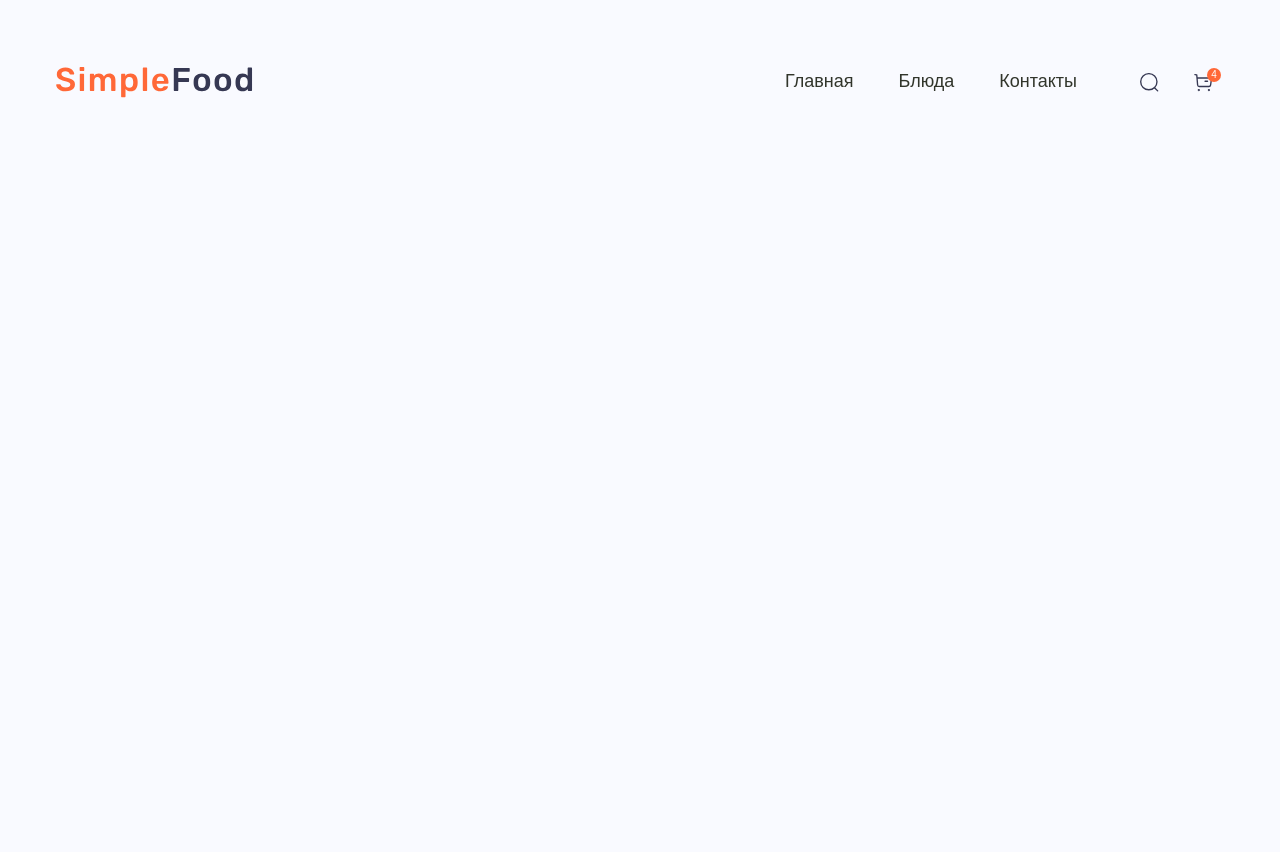
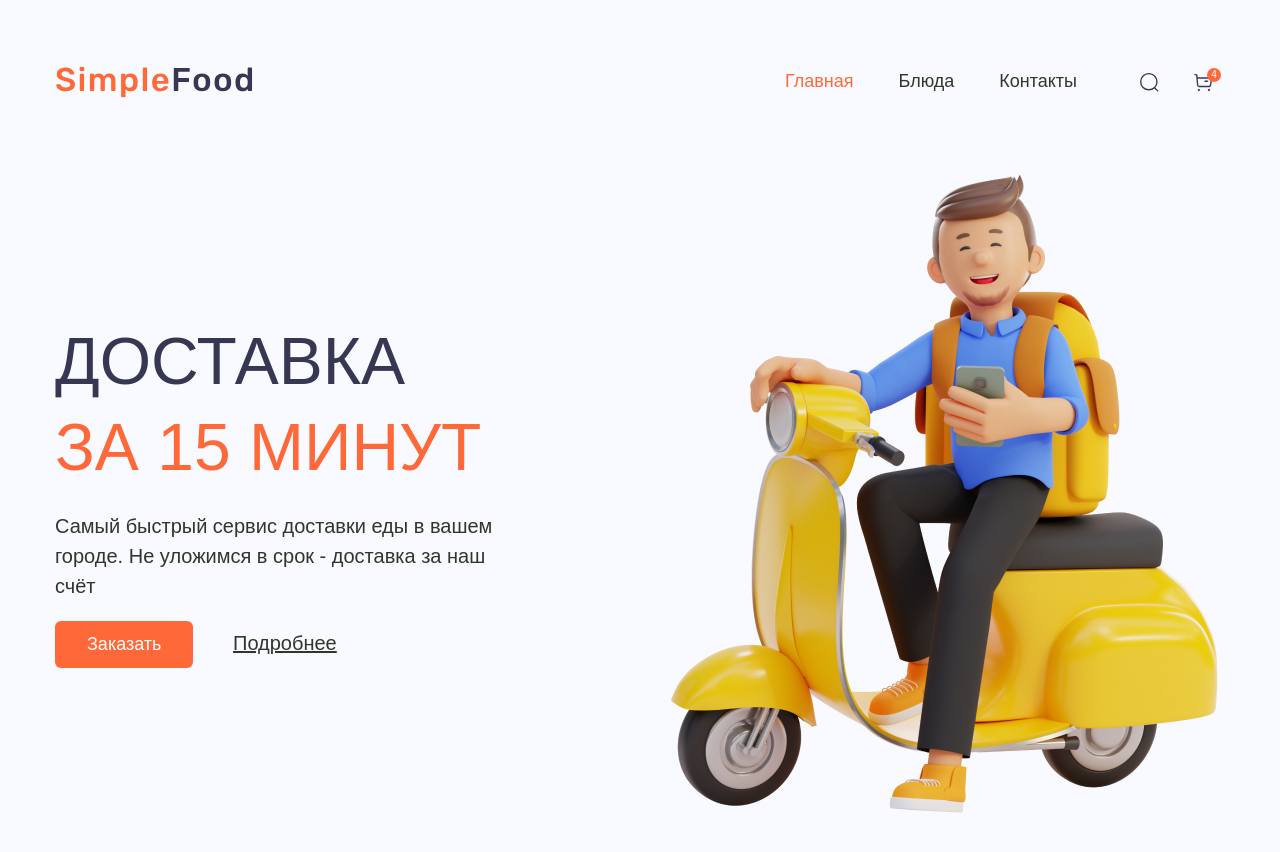
Before and after one commit to Toriya123/simple-food, a website: page app/index.html in a window 1280 px wide. Before the commit the page ends 800 px from the top, so only its background shows below. Drawn offline with nearby package versions, Linux system fonts and the light colour scheme; files that its build step writes are made by us from their sources.

Commit message:
add hero section

```diff
--- a/app/index.html
+++ b/app/index.html
@@ -19,7 +19,7 @@
         <nav class="menu">
           <ul class="menu__list">
             <li class="menu__item">
-              <a class="menu__link" href="#">Главная</a>
+              <a class="menu__link menu__link--active " href="#">Главная</a>
             </li>
             <li class="menu__item">
               <a class="menu__link" href="#">Блюда</a>
@@ -59,6 +59,27 @@
   </div>
 </header>
 
+<main class="main">
+  <section class="hero-section">
+    <div class="container">
+      <div class="hero-section__inner">
+        <div class="hero-section__content">
+          <h1 class="hero-section__title">
+            Доставка
+            <span class="hero-section__subtitle">за 15 минут</span>
+          </h1>
+          <p class="hero-section__text">
+            Самый быстрый сервис доставки еды в вашем городе. Не уложимся в срок - доставка за наш счёт
+          </p>
+          <button class="primary-button" type="submit">Заказать</button>
+          <a class="hero-section__link" href="#">Подробнее</a>
+        </div>
+        <img class="hero-section__img" src="./images/scooter-guy.png" alt="Изображение парня на скутере">
+      </div>
+    </div>
+  </section>
+</main>
+
 
   <script src="js/main.min.js"></script>
 </body>
--- a/app/scss/_global.scss
+++ b/app/scss/_global.scss
@@ -30,9 +30,11 @@ body {
     }
 }
 
-// .button {
-//     background-color:$active;
-//     border-radius: 6px;
-//     padding: 12px 32px;
-//     color: #fff;
-// }
+.primary-button {
+    background-color:$active;
+    font-size: 18px;
+    border-radius: 6px;
+    padding: 12px 32px;
+    color: #fff;
+    margin-right:34px ;
+}
--- a/app/scss/style.scss
+++ b/app/scss/style.scss
@@ -55,6 +55,9 @@ margin-right: 50px;
                         text-shadow: 2px 2px 5px rgba(49, 53, 43, 0.5);
                   }
 		}
+            &__link--active {
+                  color:$active ;
+            }
 }
 .user-nav {
 		// .user-nav__list
@@ -113,7 +116,7 @@ margin-right: 50px;
                   font-size: 10px;
                   line-height: 1.2;
                   color: #fff;
-                  transition: background-color 2s, color 2s;
+                  transition: background-color 0.6s, color 0.6s;
             }
             .user-nav__link:hover {
                   background-color: $active;
@@ -135,6 +138,70 @@ margin-right: 50px;
                   background-color: $active;
                   color: #fff;
             }
+
+            .user-nav__link:active {
+                  background-color: #FFF2ED;
+            }
+
+            .user-nav__link:active .user-nav__number {
+                  background-color: $active;
+                  color: #fff;
+            }
+}
+
+.hero-section {
+      min-height: 100vh;
+
+		// .hero-section__inner
+
+		&__inner {
+                  display: flex;
+                  justify-content: space-between;
+		}
+
+		// .hero-section__content
+
+		&__content {
+                  max-width: 450px;
+                  width: 100%;
+                  margin-right: 162px;
+                  padding: 155px 0;
+
+		}
+
+		// .hero-section__title
+
+		&__title {
+            @extend %Rubik-500;
+                  font-size: 66px;
+                  color: $title;
+                  text-transform: uppercase;
+                  margin-bottom:20px;
+		}
+
+            &__subtitle {
+                  color: $active;
+            }
+
+		// .hero-section__text
+
+		&__text {
+                  line-height: 1.5;
+                  margin-bottom:20px;
+		}
+
+		// .hero-section__link
+
+		&__link {
+                  text-decoration: underline;
+		}
+
+		// .hero-section__img
+
+		&__img {
+		}
+}
+.primary-button {
 }
 
 
@@ -147,4 +214,5 @@ margin-right: 50px;
 
 
 
+
 @import 'media';
```
Also changed, not shown: app/fonts/AnyConv.com__Rubik-Medium.woff2, app/images/scooter-guy.png (added).
